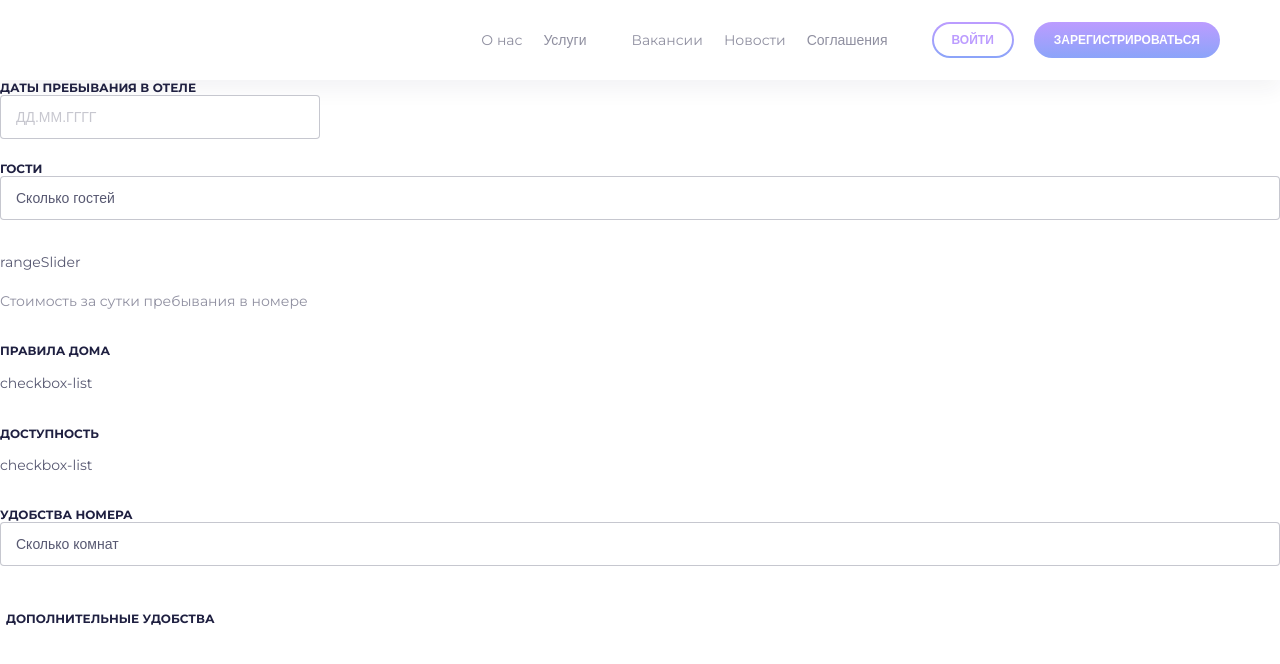
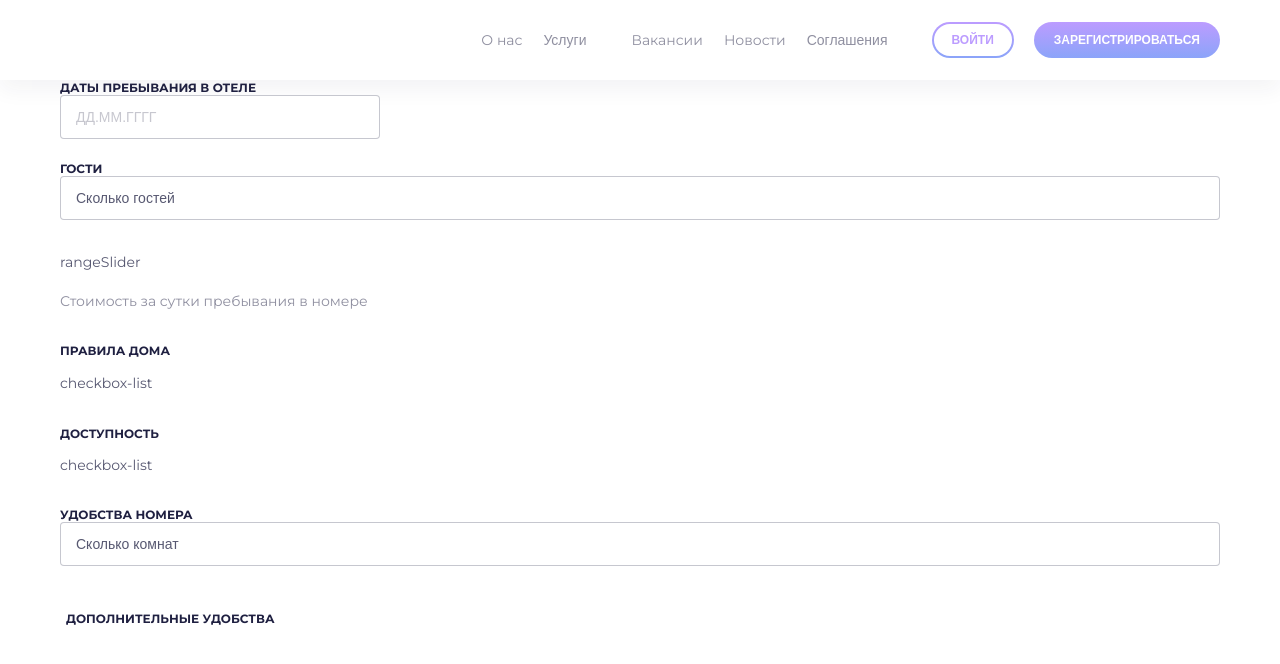
Before and after one commit to Alexioi/scrum-team-16-bubble-scrum, a Next.js app: page /search-room in a window 1280 px wide. Shown: the top 664 px of the page. Built offline with nearby package versions, Linux system fonts and the light colour scheme.

Commit message:
add container

```diff
--- a/src/app/search-room/page.tsx
+++ b/src/app/search-room/page.tsx
@@ -1,7 +1,11 @@
-import { Filter } from '@/components';
+import { Filter, Container } from '@/components';
 
 const SearchRoom = () => {
-  return <Filter />;
+  return (
+    <Container>
+      <Filter />
+    </Container>
+  );
 };
 
 export default SearchRoom;
--- /dev/null
+++ b/src/components/atoms/ Container/index.tsx
@@ -0,0 +1,13 @@
+import { ReactNode, FC } from 'react';
+
+import style from './style.module.scss';
+
+type Props = {
+  children: ReactNode;
+};
+
+const Container: FC<Props> = ({ children }) => {
+  return <div className={style.container}>{children}</div>;
+};
+
+export { Container };
--- /dev/null
+++ b/src/components/atoms/ Container/style.module.scss
@@ -0,0 +1,12 @@
+.container {
+  max-width: 1160px;
+  margin: 0 auto;
+
+  @media (max-width: 1200px) {
+    padding: 0 20px;
+  }
+
+  @media (max-width: 768px) {
+    padding: 0 10px;
+  }
+}
--- a/src/components/atoms/index.ts
+++ b/src/components/atoms/index.ts
@@ -9,6 +9,7 @@ import { Button, ButtonLink } from './Button';
 import { Input } from './Input';
 import { ExpandMoreIcon } from './ExpandMoreIcon';
 import { Counter } from './Counter';
+import { Container } from './ Container';
 
 export {
   Rating,
@@ -23,5 +24,6 @@ export {
   Input,
   ExpandMoreIcon,
   Counter,
+  Container,
 };
 export type { List };
--- a/src/components/index.ts
+++ b/src/components/index.ts
@@ -5,6 +5,7 @@ import {
   Logo,
   ButtonLink,
   Input,
+  Container,
 } from './atoms';
 import {
   HelloToxin,
@@ -42,4 +43,5 @@ export {
   Checkbox,
   ExpandableCheckboxList,
   Dropdown,
+  Container,
 };
```
